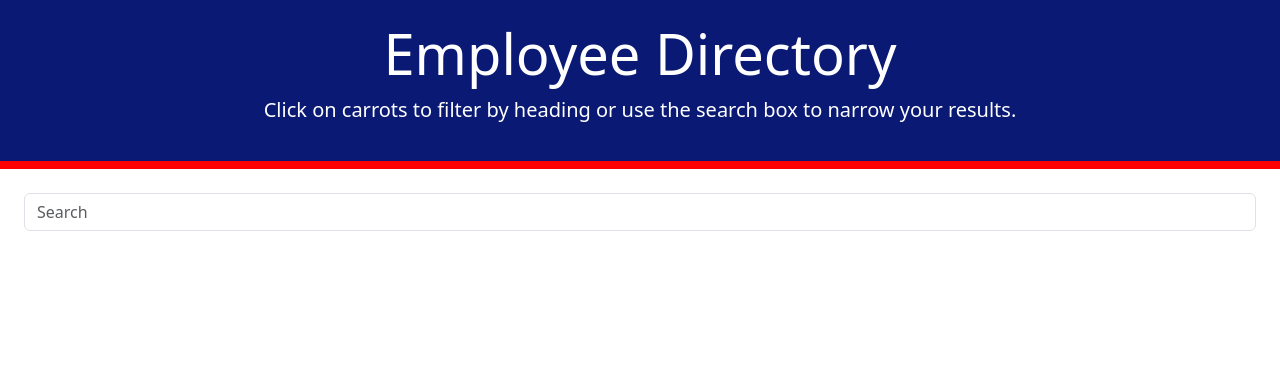
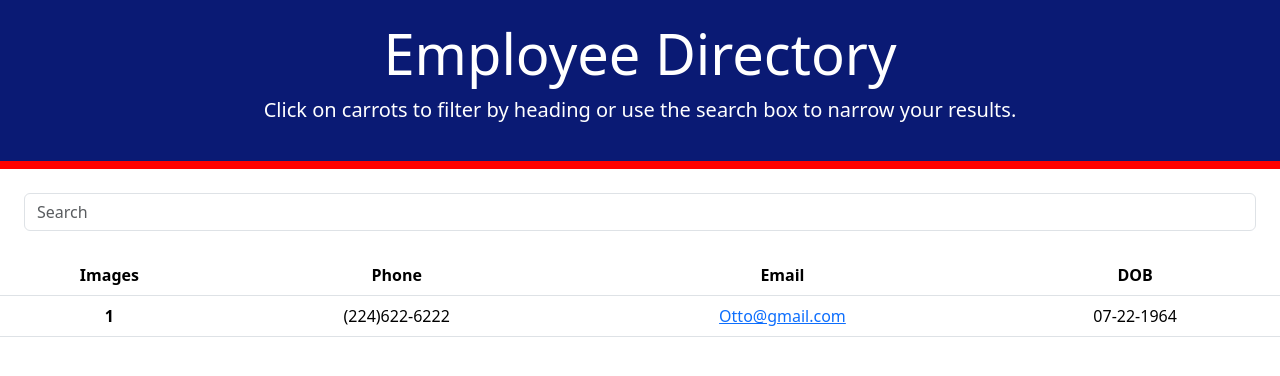
Before and after one commit to jdinh3/employee-directory, a React (Create React App) app: page / in a window 1280 px wide. Shown: the top 376 px of the page. Built offline with nearby package versions, Linux system fonts and the light colour scheme.

Commit message:
created API call for random user and added an employee table

```diff
--- a/src/App.js
+++ b/src/App.js
@@ -2,12 +2,14 @@ import logo from "./logo.svg";
 import "./App.css";
 import Jumbotron from "./components/Jumbotron/index";
 import SearchBar from "./components/SearchBar/index";
+import EmployeeTable from "./components/EmployeeTable/index";
 
 function App() {
   return (
     <div className="App">
       <Jumbotron />
       <SearchBar />
+      <EmployeeTable />
     </div>
   );
 }
--- a/src/components/EmployeeTable/index.js
+++ b/src/components/EmployeeTable/index.js
@@ -0,0 +1,28 @@
+import React from "react";
+
+function EmployeeTable() {
+  return (
+    <table className="table">
+      <thead>
+        <tr>
+          <th scope="col">Images</th>
+          <th scope="col">Phone</th>
+          <th scope="col">Email</th>
+          <th scope="col">DOB</th>
+        </tr>
+      </thead>
+      <tbody>
+        <tr>
+          <th scope="row">1</th>
+          <td>(224)622-6222</td>
+          <td>
+            <a href="mailto: Otto@gmail.com"> Otto@gmail.com</a>
+          </td>
+          <td>07-22-1964</td>
+        </tr>
+      </tbody>
+    </table>
+  );
+}
+
+export default EmployeeTable;
```
Also changed, not shown: src/utils/API.js (added, +9 -0 lines), src/components/EmployeeTable/style.css (deleted).
